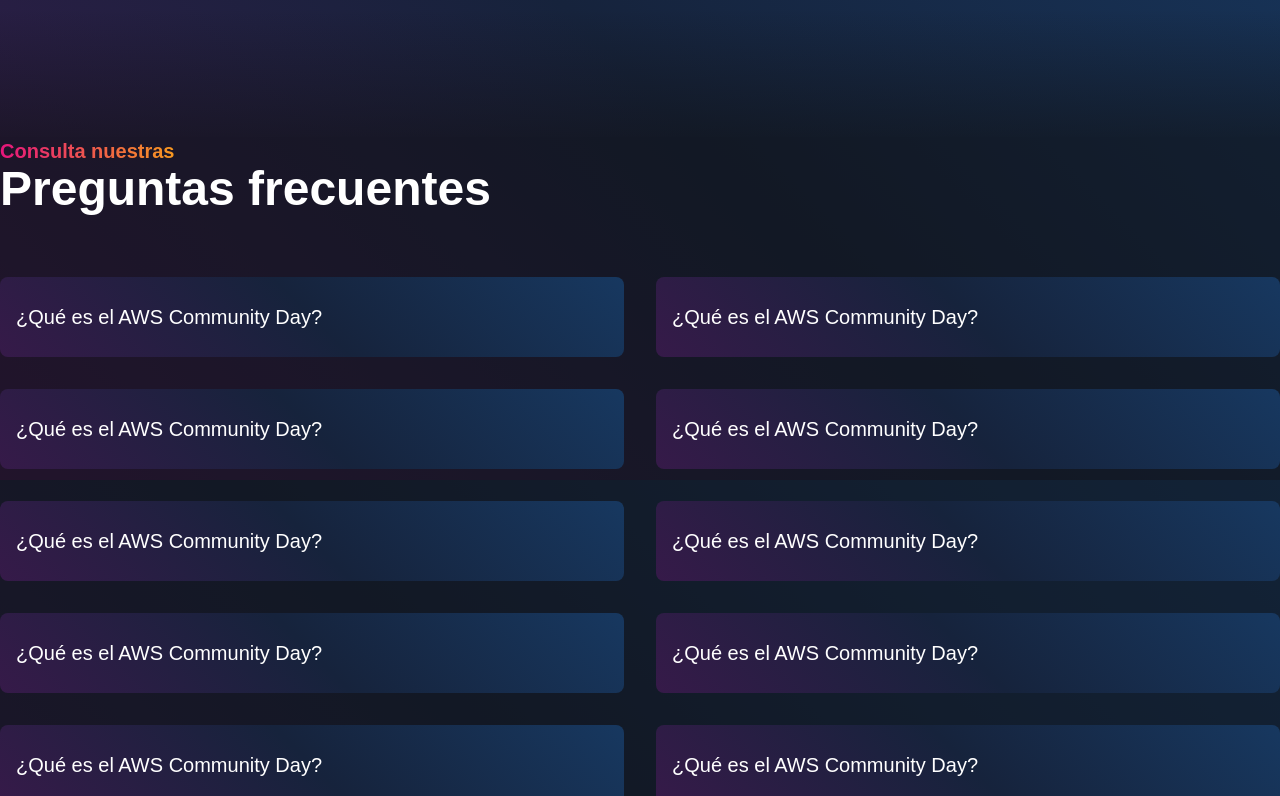
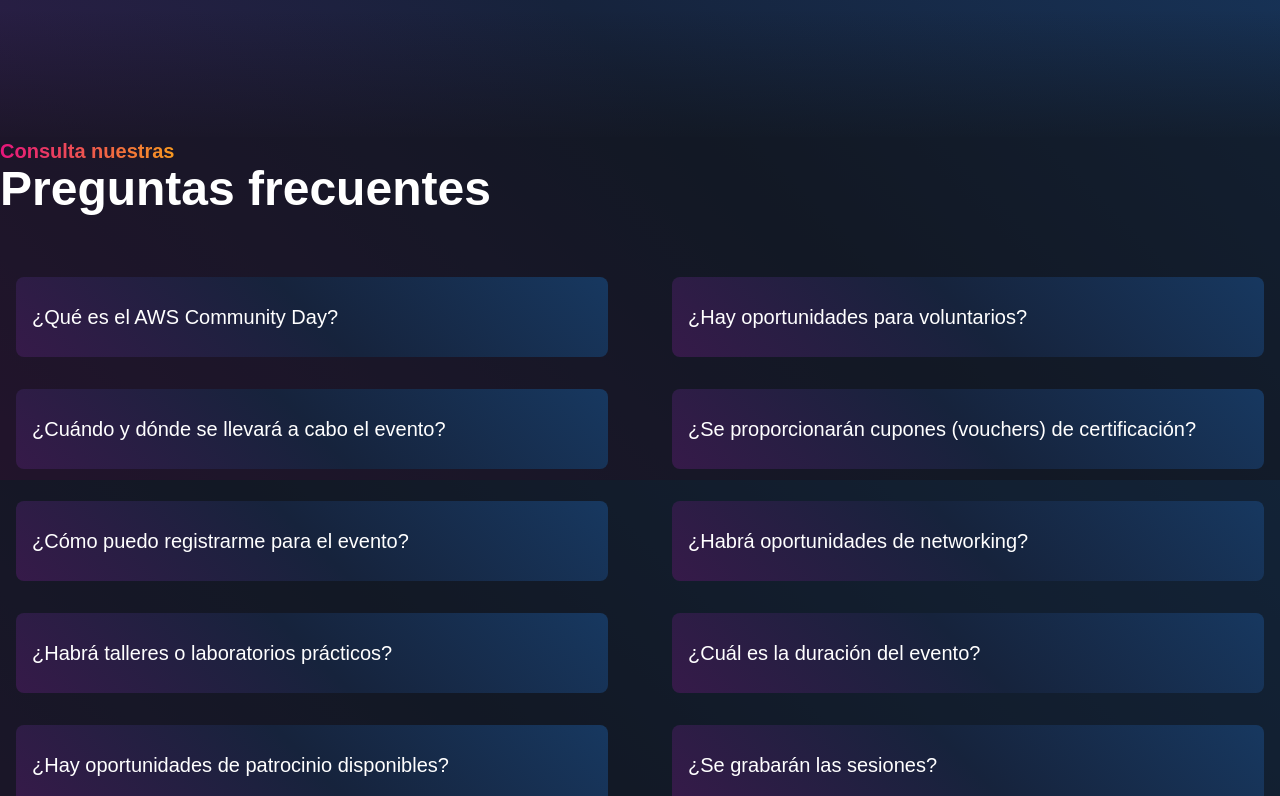
Before and after one commit to johnkleinad/community-day-web, a React (Vite) app: page / in a window 1280 px wide. Shown: the part 4320-5116 px from the top of the page. Built offline with nearby package versions, Linux system fonts and the light colour scheme; a web font is replaced by a local one.

Commit message:
add faqs section and droopdown

```diff
--- /dev/null
+++ b/src/assets/faqs.json
@@ -0,0 +1,42 @@
+[
+    {
+        "question": "¿Qué es el AWS Community Day?",
+        "answer": "Es un evento gratuito organizado por la comunidad de AWS en México. Está diseñado para reunir a profesionales, desarrolladores, builders y otros interesados en AWS para compartir experiencias, conocimientos y mejores prácticas en el uso de los servicios de AWS."
+    },
+    {
+        "question": "¿Cuándo y dónde se llevará a cabo el evento?",
+        "answer": "La edición 2025 se llevará a cabo el sábado 14 de junio de 2025 en la Ciudad de México."
+    },
+    {
+        "question": "¿Cómo puedo registrarme para el evento?",
+        "answer": "Deberás dar clic en el botón 'REGISTRO' y llenar tus datos en la plataforma Eventbrite."
+    },
+    {
+        "question": "¿Habrá talleres o laboratorios prácticos?",
+        "answer": "Sí, en el AWS Community Day México 2024 no solo se ofrecerán charlas técnicas, también se ofrecerán talleres (workshops) prácticos, demostraciones y oportunidades de networking."
+    },
+    {
+        "question": "¿Hay oportunidades de patrocinio disponibles?",
+        "answer": "Sí, hay diferentes niveles de patrocinio disponibles. Puedes contactarnos a sponsors@awscommunity.mx para más detalles."
+    },
+    {
+        "question": "¿Hay oportunidades para voluntarios?",
+        "answer": "¡Por supuesto! Estamos buscando voluntarios apasionados y comprometidos para asegurarse de que el evento sea un éxito. Puedes contactarnos por nuestras redes sociales para obtener más información."
+    },
+    {
+        "question": "¿Se proporcionarán cupones (vouchers) de certificación?",
+        "answer": "Tendremos dinámicas en las cuales podrás participar para ganar créditos de AWS, vouchers de certificación y dispositivos Alexa."
+    },
+    {
+        "question": "¿Habrá oportunidades de networking?",
+        "answer": "¡Claro!, El evento está diseñado para ofrecer amplias oportunidades de networking entre profesionales de la industria, empresas y expertos en AWS."
+    },
+    {
+        "question": "¿Cuál es la duración del evento?",
+        "answer": "El evento abrirá sus puertas a las 8:00hrs y terminará a las 18:00hrs. Puedes esperar un día lleno de aprendizaje, conexiones y mucha, pero mucha nube. Ofreceremos servicio de bebidas y almuerzo a lo largo del día."
+    },
+    {
+        "question": "¿Se grabarán las sesiones?",
+        "answer": "La sesión principal (keynote) será transmitida en vivo y grabada, pero el resto de las sesiones y talleres no. ¡Te invitamos a sumarte de manera presencial para no perderte ningún contenido de alto valor!"
+    }
+]
--- a/src/components/Faq.jsx
+++ b/src/components/Faq.jsx
@@ -1,39 +1,101 @@
-import React from 'react'
-import Title from './Title'
-import BoxShadow from './BoxShadow'
+import React, { useState } from 'react';
+import { motion, AnimatePresence } from 'framer-motion';
+import Title from './Title';
+import BoxShadow from './BoxShadow';
+import faqs from '../assets/faqs.json';
 
 export default function Faq() {
-    return <div>
-        <BoxShadow>
-            <div className='flex flex-col gap-16 mx-auto container'>
-                <Title
-                    span={'Consulta nuestras'}
-                    title={'Preguntas frecuentes'}
-                />
-                <div className="grid grid-cols-2 gap-8">
-                    <FaqCard/>
-                    <FaqCard/>
-                    <FaqCard/>
-                    <FaqCard/>
-                    <FaqCard/>
-                    <FaqCard/>
-                    <FaqCard/>
-                    <FaqCard/>
-                    <FaqCard/>
-                    <FaqCard/>
+  // Dividimos las FAQs en dos columnas
+  const mid = Math.ceil(faqs.length / 2);
+  const column1FAQs = faqs.slice(0, mid);
+  const column2FAQs = faqs.slice(mid);
+
+  // Estado global para controlar la pregunta abierta (solo una a la vez)
+  const [openFAQ, setOpenFAQ] = useState(null);
+
+  const toggleFAQ = (globalIndex) => {
+    setOpenFAQ((prevIndex) => (prevIndex === globalIndex ? null : globalIndex));
+  };
+
+  return (
+    <div>
+      <BoxShadow>
+        <div className="flex flex-col gap-16 mx-auto container">
+          <Title span={'Consulta nuestras'} title={'Preguntas frecuentes'} />
+          <div className="flex flex-col md:flex-row gap-8">
+            {/* Columna 1 */}
+            <div className="w-full md:w-1/2">
+              {column1FAQs.map((faq, index) => (
+                <div key={index} className="px-4 mb-8">
+                  <div className="faq-card">
+                    <div className="main-gradient rounded-lg">
+                      <button
+                        onClick={() => toggleFAQ(index)}
+                        className="flex justify-between gap-4 items-center h-20 w-full cursor-pointer p-4"
+                      >
+                        <h3 className="text-xl">{faq.question}</h3>
+                        <div className={`toggle-cross ${openFAQ === index ? 'is-active' : ''}`} />
+                      </button>
+                    </div>
+                    <AnimatePresence>
+                      {openFAQ === index && (
+                        <motion.div
+                          initial={{ opacity: 0, height: 0 }}
+                          animate={{ opacity: 1, height: 'auto' }}
+                          exit={{ opacity: 0, height: 0 }}
+                          transition={{ duration: 0.3 }}
+                          className="overflow-hidden"
+                        >
+                          <div className="p-4 bg-blue-cd-200 rounded-b-lg">
+                            <p className="font-light">{faq.answer}</p>
+                          </div>
+                        </motion.div>
+                      )}
+                    </AnimatePresence>
+                  </div>
                 </div>
+              ))}
             </div>
-        </BoxShadow>
+            {/* Columna 2 */}
+            <div className="w-full md:w-1/2">
+              {column2FAQs.map((faq, index) => {
+                // Calculate the global index for FAQs in column 2
+                const globalIndex = mid + index;
+                return (
+                  <div key={index} className="px-4 mb-8">
+                    <div className="faq-card">
+                      <div className="main-gradient rounded-lg">
+                        <button
+                          onClick={() => toggleFAQ(globalIndex)}
+                          className="flex justify-between gap-4 items-center h-20 w-full cursor-pointer p-4"
+                        >
+                          <h3 className="text-xl">{faq.question}</h3>
+                          <div className={`toggle-cross ${openFAQ === globalIndex ? 'is-active' : ''}`} />
+                        </button>
+                      </div>
+                      <AnimatePresence>
+                        {openFAQ === globalIndex && (
+                          <motion.div
+                            initial={{ opacity: 0, height: 0 }}
+                            animate={{ opacity: 1, height: 'auto' }}
+                            exit={{ opacity: 0, height: 0 }}
+                            transition={{ duration: 0.3 }}
+                            className="overflow-hidden"
+                          >
+                            <div className="p-4 bg-blue-cd-200 rounded-b-lg">
+                              <p className="font-light">{faq.answer}</p>
+                            </div>
+                          </motion.div>
+                        )}
+                      </AnimatePresence>
+                    </div>
+                  </div>
+                );
+              })}
+            </div>
+          </div>
+        </div>
+      </BoxShadow>
     </div>
+  );
 }
-
-const FaqCard = () => {
-    return <>
-        <div className='main-gradient rounded-lg h-20'>
-            <div className='flex gap-4 items-center h-full p-4'>
-                <h3 className='text-xl'>¿Qué es el AWS Community Day?</h3>
-
-            </div>
-        </div>
-    </>
-}
```
